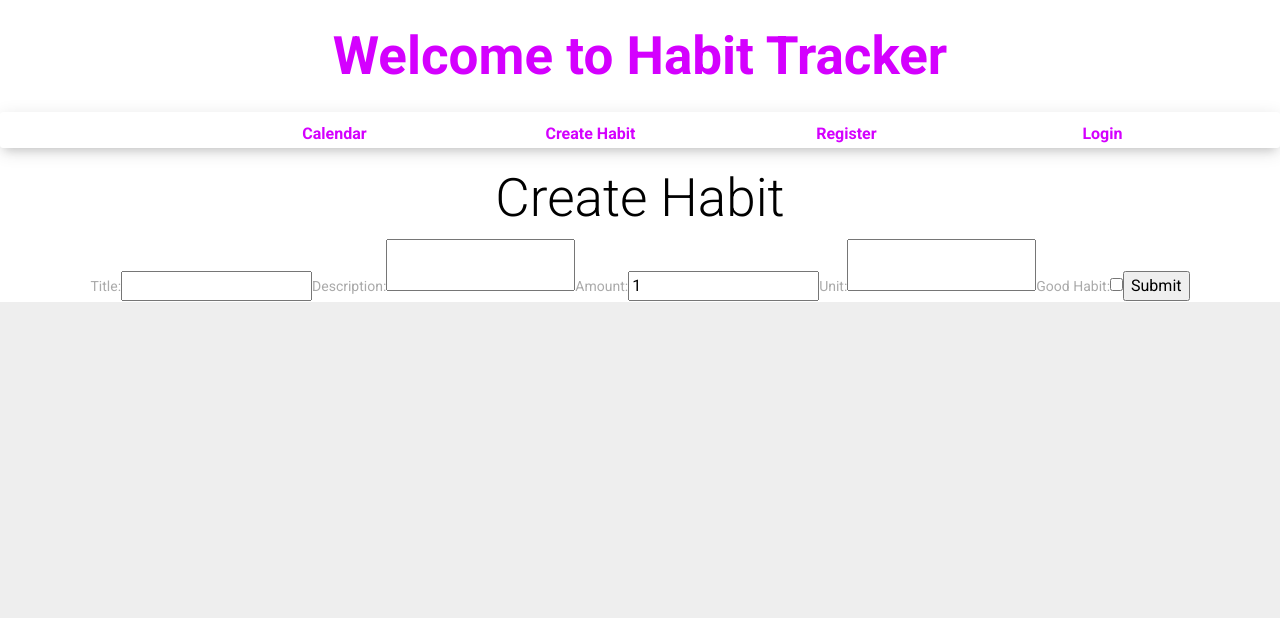
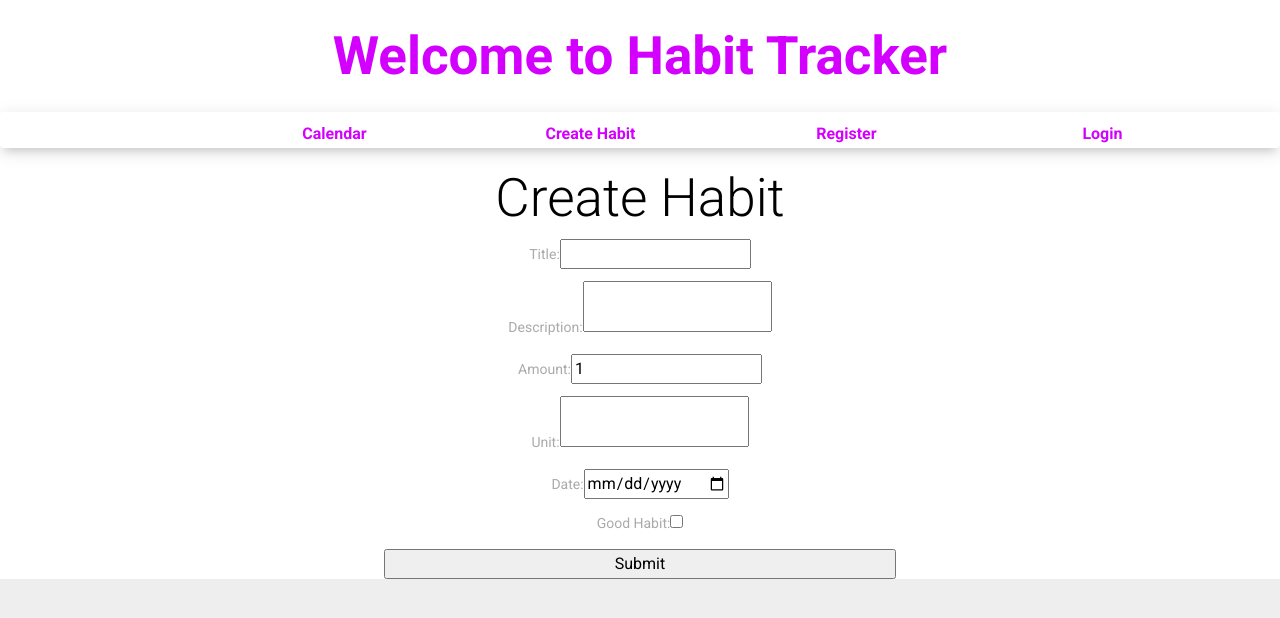
Before and after one commit to TrellinXp/habit-tracker-client, a React (Create React App) app: page /createHabit in a window 1280 px wide. Shown: the top 618 px of the page. Built offline with nearby package versions, Linux system fonts and the light colour scheme.

Commit message:
date input -not sorted

```diff
--- a/src/Index.css
+++ b/src/Index.css
@@ -91,3 +91,15 @@ body {
     font-weight: bold;
     font-size: 20px;
   }
+
+  .form-box {
+    display: flex;
+    flex-direction: column;
+    width: 40vw;
+    margin: auto
+  }
+
+  .habit-properties {
+    margin-bottom: 2% ;
+
+  }
--- a/src/components/CreateHabit.js
+++ b/src/components/CreateHabit.js
@@ -3,7 +3,18 @@ import React, { Component } from 'react'
 import axios from 'axios';
 
 export default class CreateHabit extends Component {
-    state = { title: "", description: "", amount:1, unit:"", isShowing: false }
+    state = { title: "", description: "", amount:1, unit:"", date: new Date(), isShowing: false }
+
+    componentDidMount() {
+        this.getDate()
+    }
+
+    getDate(){
+        let today = new Date();
+        this.setState({
+            date: today
+        })
+    }
 
     handleFormSubmit = (event) => {
         event.preventDefault();
@@ -42,17 +53,31 @@ export default class CreateHabit extends Component {
         return (
             <div>
                 <h1>Create Habit</h1>
-                <form onSubmit={this.handleFormSubmit}>
+                <form className="form-box" onSubmit={this.handleFormSubmit}>
+                    <div className="habit-properties">
                     <label>Title:</label>
                     <input type="text" name="title" value={this.state.title} onChange={ e => this.handleChange(e)}/>
+                    </div>
+                    <div className="habit-properties">
                     <label>Description:</label>
                     <textarea name="description" value={this.state.description} onChange={ e => this.handleChange(e)} />
+                    </div>
+                    <div className="habit-properties">
                     <label>Amount:</label>
                     <input name="amount" type="number" value={this.state.amount} onChange={ e => this.handleChange(e)} />
+                    </div>
+                    <div className="habit-properties">
                     <label>Unit:</label>
                     <textarea name="unit" value={this.state.unit} onChange={ e => this.handleChange(e)} />
+                    </div>
+                    <div className="habit-properties">
+                    <label>Date:</label>
+                    <input type="date" name="date" valueAsDate={this.state.date} onChange={ e => this.handleChange(e)} />
+                    </div>
+                    <div className="habit-properties">
                     <label>Good Habit:</label>
                     <input type="checkbox" id="goodHabit" name="goodHabit" onChange={ e => this.handleChange(e)} />
+                    </div>
                     <input type="submit" value="Submit" />
                 </form>
             </div>
```
